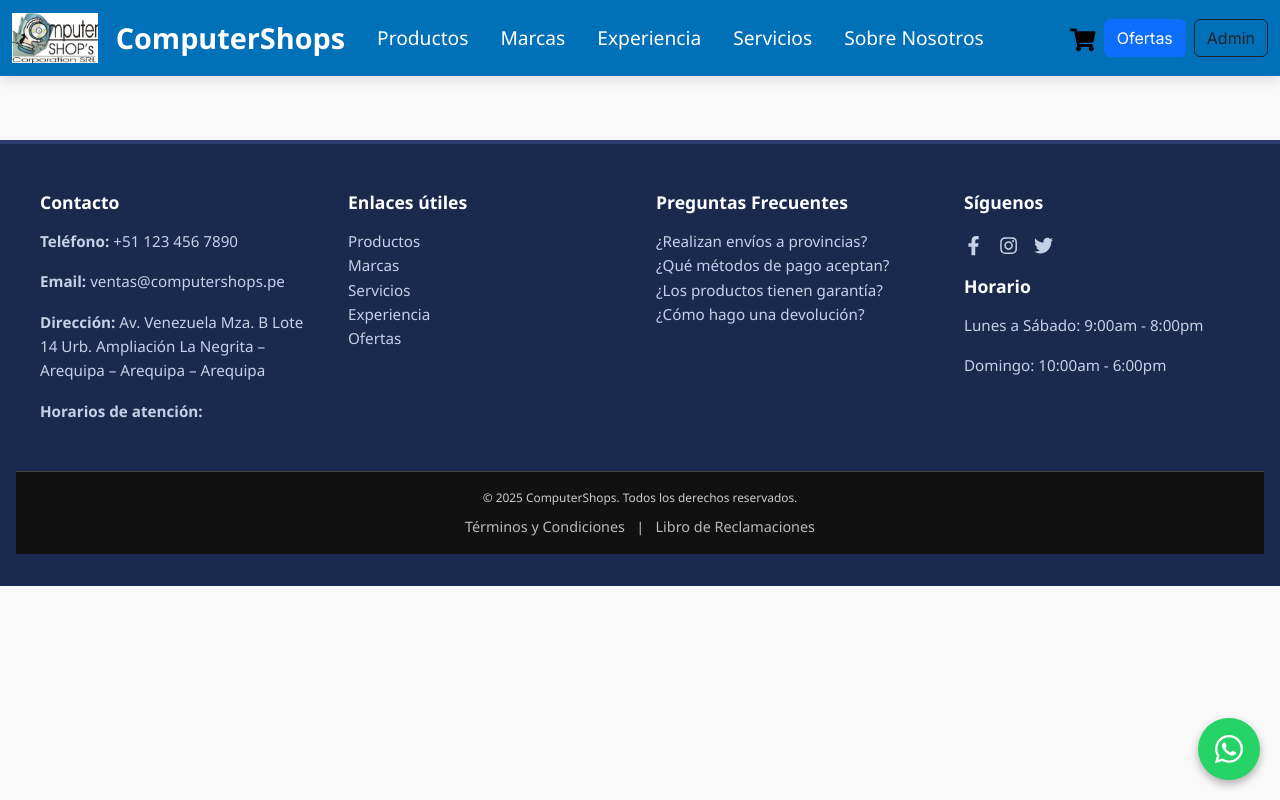
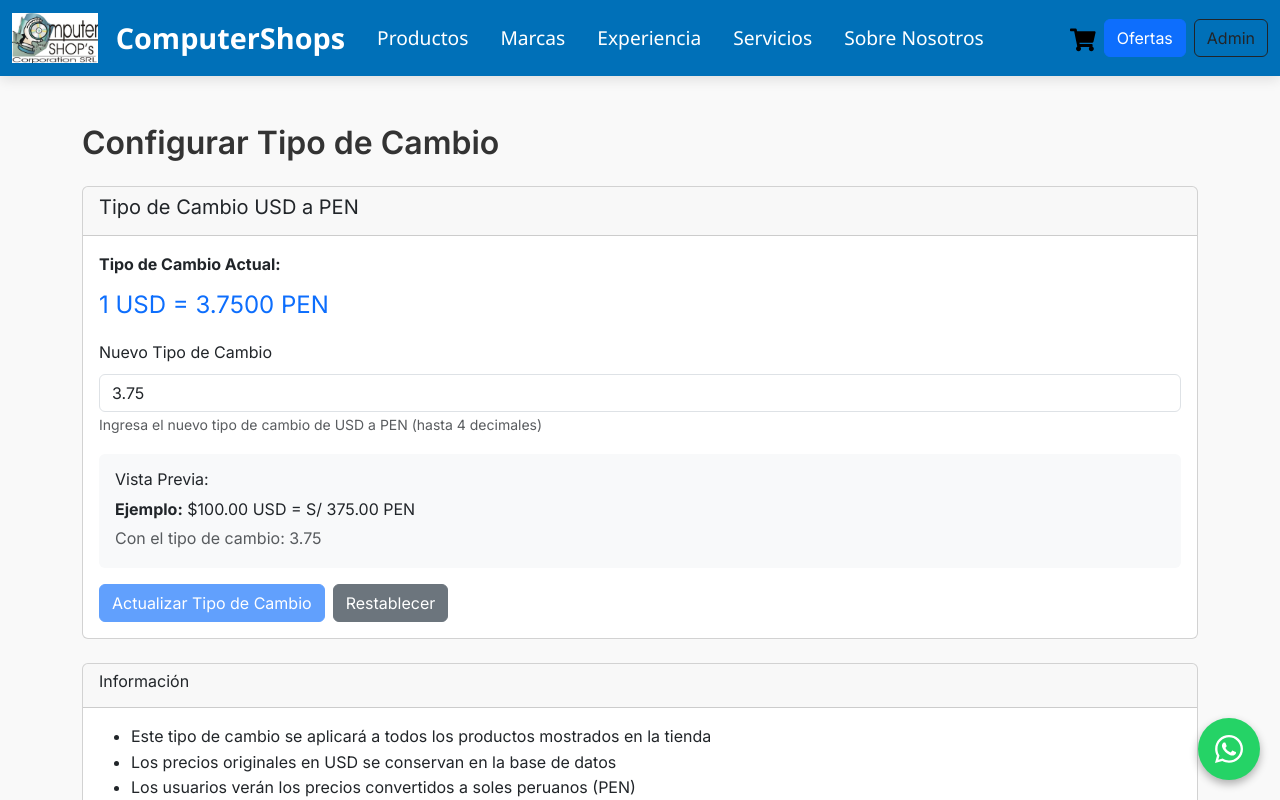
Before and after one commit to MarielaHuanca2/Aqp_peru_FRONTEND, a React (Create React App) app: page /admin/tipo-cambio in a window 1280 px wide. Shown: the top 800 px of the page. Built offline with nearby package versions, Linux system fonts and the light colour scheme; sample sign-in values are in the browser's storage.

Commit message:
actualizacion front

```diff
--- a/src/App.js
+++ b/src/App.js
@@ -1,5 +1,6 @@
 import { BrowserRouter as Router, Routes, Route } from "react-router-dom";
 import { CarritoProvider } from "./context/CarritoContext";
+import { TipoCambioProvider } from "./context/TipoCambioContext";
 import Header from "./components/Header";
 import Footer from "./components/Footer";
 import Home from "./pages/Home";
@@ -23,16 +24,18 @@ import ReclamoDetalle from "./pages/ReclamoDetalle";
 import PedidosAdmin from "./pages/PedidosAdmin";
 import PedidoDetalle from "./pages/PedidoDetalle";
 import ProductosAdmin from "./pages/ProductosAdmin";
+import TipoCambioAdmin from "./pages/TipoCambioAdmin";
 import 'bootstrap/dist/css/bootstrap.min.css';
 import './styles.css';
 import './index.css';
 
 function App() {
   return (
-    <CarritoProvider>
-      <Router>
-        <Header />
-        <Routes>
+    <TipoCambioProvider>
+      <CarritoProvider>
+        <Router>
+          <Header />
+          <Routes>
           <Route path="/" element={<Home />} />
           <Route path="/productos" element={<Productos />} />
           <Route path="/productos/:id" element={<ProductoDetalle />} />
@@ -59,11 +62,13 @@ function App() {
           <Route path="/admin/pedidos" element={<PrivateRoute><PedidosAdmin /></PrivateRoute>} />
           <Route path="/admin/pedidos/:id" element={<PrivateRoute><PedidoDetalle /></PrivateRoute>} />
           <Route path="/admin/productos" element={<PrivateRoute><ProductosAdmin /></PrivateRoute>} />
+          <Route path="/admin/tipo-cambio" element={<PrivateRoute><TipoCambioAdmin /></PrivateRoute>} />
         </Routes>
         <WhatsappButton />
         <Footer />
       </Router>
     </CarritoProvider>
+    </TipoCambioProvider>
   );
 }
 
--- /dev/null
+++ b/src/context/TipoCambioContext.js
@@ -0,0 +1,63 @@
+import React, { createContext, useContext, useState, useEffect } from "react";
+import { obtenerTipoCambio } from "../services/tipoCambioService";
+
+const TipoCambioContext = createContext();
+
+export const useTipoCambio = () => {
+  const context = useContext(TipoCambioContext);
+  if (!context) {
+    throw new Error("useTipoCambio debe ser usado dentro de TipoCambioProvider");
+  }
+  return context;
+};
+
+export const TipoCambioProvider = ({ children }) => {
+  const [tipoCambio, setTipoCambio] = useState(3.75); // Valor por defecto
+  const [loading, setLoading] = useState(true);
+
+  useEffect(() => {
+    cargarTipoCambio();
+  }, []);
+
+  const cargarTipoCambio = async () => {
+    try {
+      setLoading(true);
+      const response = await obtenerTipoCambio();
+      setTipoCambio(response.data.valor || 3.75);
+    } catch (error) {
+      console.error("Error al cargar tipo de cambio:", error);
+      // Si hay error, usar valor por defecto
+      setTipoCambio(3.75);
+    } finally {
+      setLoading(false);
+    }
+  };
+
+  const actualizarTipoCambioLocal = (nuevoTipoCambio) => {
+    setTipoCambio(nuevoTipoCambio);
+  };
+
+  const convertirAMonedaSoles = (precioUSD) => {
+    return precioUSD * tipoCambio;
+  };
+
+  const formatearPrecioSoles = (precioUSD) => {
+    const precioSoles = convertirAMonedaSoles(precioUSD);
+    return `S/ ${precioSoles.toFixed(2)}`;
+  };
+
+  const value = {
+    tipoCambio,
+    loading,
+    cargarTipoCambio,
+    actualizarTipoCambioLocal,
+    convertirAMonedaSoles,
+    formatearPrecioSoles
+  };
+
+  return (
+    <TipoCambioContext.Provider value={value}>
+      {children}
+    </TipoCambioContext.Provider>
+  );
+};
--- a/src/pages/Admin.js
+++ b/src/pages/Admin.js
@@ -33,6 +33,13 @@ function Admin() {
       >
         Gestionar Productos
       </Button>
+      <Button
+        variant="warning"
+        className="mt-3 me-3"
+        onClick={() => navigate("/admin/tipo-cambio")}
+      >
+        Configurar Tipo de Cambio
+      </Button>
       <Button variant="danger" className="mt-3" onClick={handleLogout}>
         Cerrar sesión
       </Button>
--- a/src/pages/ProductoDetalle.js
+++ b/src/pages/ProductoDetalle.js
@@ -3,6 +3,7 @@ import React, { useEffect, useState } from "react";
 import { useParams, useNavigate } from "react-router-dom";
 import { Container, Row, Col, Image, Spinner, Alert, Button, Toast, ToastContainer } from "react-bootstrap";
 import { useCarrito } from "../context/CarritoContext";
+import { useTipoCambio } from "../context/TipoCambioContext";
 
 const ProductoDetalle = () => {
   const { id } = useParams();
@@ -13,6 +14,7 @@ const ProductoDetalle = () => {
   const [cantidad, setCantidad] = useState(1);
   const [showToast, setShowToast] = useState(false);
   const { agregarAlCarrito } = useCarrito();
+  const { formatearPrecioSoles } = useTipoCambio();
 
   useEffect(() => {
     setLoading(true);
@@ -75,7 +77,7 @@ const ProductoDetalle = () => {
           <p className="mb-1"><strong>Condición:</strong> {producto.condicionProducto?.condicionProd}</p>
           <p className="mb-1"><strong>Estado:</strong> {producto.estadoProducto?.estadoProd}</p>
           <p className="mb-1"><strong>Stock:</strong> {producto.stock}</p>
-          <p className="mb-1"><strong>Precio:</strong> {producto.moneda?.simboloMoneda || 'S/'} {producto.precio?.toFixed(2)}</p>
+          <p className="mb-1"><strong>Precio:</strong> {formatearPrecioSoles(producto.precio || 0)}</p>
           <p className="mb-1"><strong>Garantía:</strong> {producto.garantia} {producto.umGarantia}</p>
           <p className="mb-1"><strong>Fecha Alta:</strong> {producto.fechaAlta}</p>
           <hr />
--- a/src/pages/ProductosAdmin.js
+++ b/src/pages/ProductosAdmin.js
@@ -2,6 +2,7 @@ import React, { useState, useEffect } from "react";
 import { Container, Table, Button, Form, Row, Col, Alert, Spinner, Modal } from "react-bootstrap";
 import { Link } from "react-router-dom";
 import { obtenerProductos } from "../services/productoService";
+import { useTipoCambio } from "../context/TipoCambioContext";
 import axios from "axios";
 
 const ProductosAdmin = () => {
@@ -11,6 +12,7 @@ const ProductosAdmin = () => {
   const [showModal, setShowModal] = useState(false);
   const [editandoProducto, setEditandoProducto] = useState(null);
   const [mensaje, setMensaje] = useState(null);
+  const { formatearPrecioSoles } = useTipoCambio();
 
   const [filtros, setFiltros] = useState({
     texto: "",
@@ -239,7 +241,7 @@ const ProductosAdmin = () => {
               <td>{producto.producto}</td>
               <td>{producto.marca}</td>
               <td>{producto.modelo}</td>
-              <td>{producto.moneda?.simboloMoneda || 'S/'} {producto.precio?.toFixed(2)}</td>
+              <td>{formatearPrecioSoles(producto.precio || 0)}</td>
               <td>{producto.stock}</td>
               <td>
                 <span className={`badge ${producto.estadoProducto?.estadoProd === 'Activo' ? 'bg-success' : 'bg-danger'}`}>
--- /dev/null
+++ b/src/pages/TipoCambioAdmin.js
@@ -0,0 +1,147 @@
+import React, { useState, useEffect } from "react";
+import { Container, Card, Form, Button, Alert } from "react-bootstrap";
+import { Link } from "react-router-dom";
+import { useTipoCambio } from "../context/TipoCambioContext";
+import { actualizarTipoCambio } from "../services/tipoCambioService";
+
+const TipoCambioAdmin = () => {
+  const { tipoCambio, cargarTipoCambio, actualizarTipoCambioLocal } = useTipoCambio();
+  const [nuevoTipoCambio, setNuevoTipoCambio] = useState("");
+  const [mensaje, setMensaje] = useState(null);
+  const [loading, setLoading] = useState(false);
+
+  useEffect(() => {
+    setNuevoTipoCambio(tipoCambio.toString());
+  }, [tipoCambio]);
+
+  const handleSubmit = async (e) => {
+    e.preventDefault();
+
+    const valor = parseFloat(nuevoTipoCambio);
+    if (isNaN(valor) || valor <= 0) {
+      setMensaje({ tipo: "danger", texto: "Por favor, ingresa un tipo de cambio válido mayor a 0" });
+      return;
+    }
+
+    setLoading(true);
+    try {
+      await actualizarTipoCambio(valor);
+      actualizarTipoCambioLocal(valor);
+      setMensaje({
+        tipo: "success",
+        texto: `Tipo de cambio actualizado exitosamente a ${valor.toFixed(4)} PEN por USD`
+      });
+    } catch (error) {
+      console.error("Error al actualizar tipo de cambio:", error);
+      setMensaje({
+        tipo: "warning",
+        texto: `Tipo de cambio guardado localmente. Se aplicará inmediatamente.`
+      });
+      // Como respaldo, actualizar localmente
+      actualizarTipoCambioLocal(valor);
+    } finally {
+      setLoading(false);
+    }
+  };
+
+  const ejemploPrecio = 100; // USD
+  const precioConvertido = (ejemploPrecio * parseFloat(nuevoTipoCambio || tipoCambio)).toFixed(2);
+
+  return (
+    <Container className="mt-5">
+      <h2>Configurar Tipo de Cambio</h2>
+
+      {mensaje && (
+        <Alert variant={mensaje.tipo} dismissible onClose={() => setMensaje(null)}>
+          {mensaje.texto}
+        </Alert>
+      )}
+
+      <Card className="mt-4">
+        <Card.Header>
+          <h5>Tipo de Cambio USD a PEN</h5>
+        </Card.Header>
+        <Card.Body>
+          <Form onSubmit={handleSubmit}>
+            <div className="mb-3">
+              <Form.Label><strong>Tipo de Cambio Actual:</strong></Form.Label>
+              <div className="fs-4 text-primary">
+                1 USD = {tipoCambio.toFixed(4)} PEN
+              </div>
+            </div>
+
+            <Form.Group className="mb-3">
+              <Form.Label>Nuevo Tipo de Cambio</Form.Label>
+              <Form.Control
+                type="number"
+                step="0.0001"
+                min="0.0001"
+                value={nuevoTipoCambio}
+                onChange={(e) => setNuevoTipoCambio(e.target.value)}
+                placeholder="Ej: 3.7500"
+                required
+              />
+              <Form.Text className="text-muted">
+                Ingresa el nuevo tipo de cambio de USD a PEN (hasta 4 decimales)
+              </Form.Text>
+            </Form.Group>
+
+            <div className="mb-3 p-3 bg-light rounded">
+              <h6>Vista Previa:</h6>
+              <p className="mb-1">
+                <strong>Ejemplo:</strong> $100.00 USD = S/ {precioConvertido} PEN
+              </p>
+              <p className="mb-0 text-muted">
+                Con el tipo de cambio: {nuevoTipoCambio || tipoCambio}
+              </p>
+            </div>
+
+            <div className="d-flex gap-2">
+              <Button
+                variant="primary"
+                type="submit"
+                disabled={loading || nuevoTipoCambio === tipoCambio.toString()}
+              >
+                {loading ? "Actualizando..." : "Actualizar Tipo de Cambio"}
+              </Button>
+
+              <Button
+                variant="secondary"
+                type="button"
+                onClick={() => {
+                  setNuevoTipoCambio(tipoCambio.toString());
+                  setMensaje(null);
+                }}
+              >
+                Restablecer
+              </Button>
+            </div>
+          </Form>
+        </Card.Body>
+      </Card>
+
+      <Card className="mt-4">
+        <Card.Header>
+          <h6>Información</h6>
+        </Card.Header>
+        <Card.Body>
+          <ul className="mb-0">
+            <li>Este tipo de cambio se aplicará a todos los productos mostrados en la tienda</li>
+            <li>Los precios originales en USD se conservan en la base de datos</li>
+            <li>Los usuarios verán los precios convertidos a soles peruanos (PEN)</li>
+            <li>El cambio se refleja inmediatamente en toda la aplicación</li>
+            <li><strong>Nota:</strong> El tipo de cambio se guarda localmente en el navegador</li>
+          </ul>
+        </Card.Body>
+      </Card>
+
+      <div className="mt-4">
+        <Link to="/admin" className="btn btn-secondary">
+          Volver al Panel Admin
+        </Link>
+      </div>
+    </Container>
+  );
+};
+
+export default TipoCambioAdmin;
--- /dev/null
+++ b/src/services/tipoCambioService.js
@@ -0,0 +1,32 @@
+import axios from "axios";
+
+const API_BASE_URL = "http://localhost:8080/api";
+const TIPO_CAMBIO_KEY = "tipoCambio";
+
+// Obtener el tipo de cambio desde localStorage o valor por defecto
+export const obtenerTipoCambio = () => {
+  return new Promise((resolve) => {
+    const tipoCambioGuardado = localStorage.getItem(TIPO_CAMBIO_KEY);
+    const valor = tipoCambioGuardado ? parseFloat(tipoCambioGuardado) : 3.75;
+    resolve({ data: { valor } });
+  });
+};
+
+// Actualizar el tipo de cambio en localStorage
+export const actualizarTipoCambio = (tipoCambio) => {
+  return new Promise((resolve) => {
+    localStorage.setItem(TIPO_CAMBIO_KEY, tipoCambio.toString());
+    resolve({ data: { valor: tipoCambio } });
+  });
+};
+
+// Función para convertir precio de USD a PEN
+export const convertirPrecio = (precioUSD, tipoCambio) => {
+  return precioUSD * tipoCambio;
+};
+
+// Función para formatear el precio en soles
+export const formatearPrecioSoles = (precioUSD, tipoCambio) => {
+  const precioSoles = convertirPrecio(precioUSD, tipoCambio);
+  return `S/ ${precioSoles.toFixed(2)}`;
+};
```
Also changed, not shown: src/pages/Carrito.js (+7 -5 lines), src/pages/Productos.js (+7 -5 lines).
